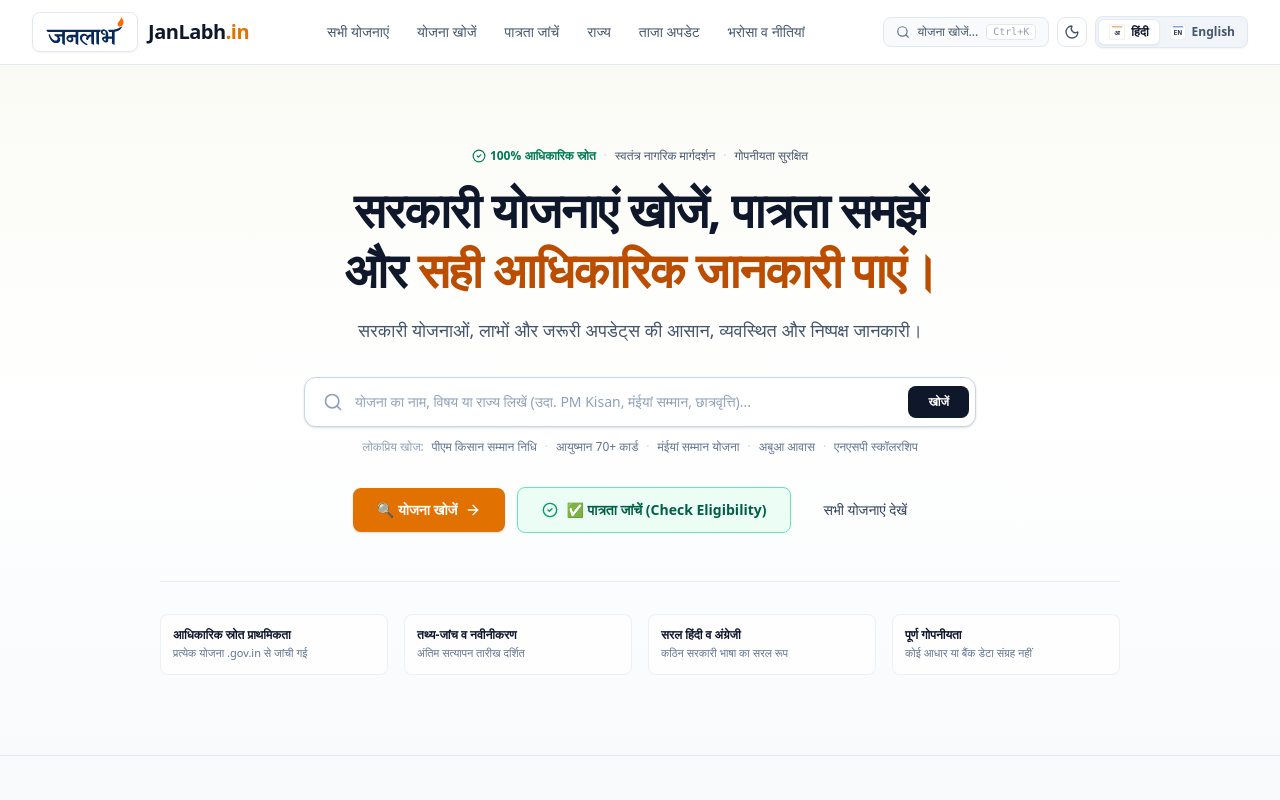
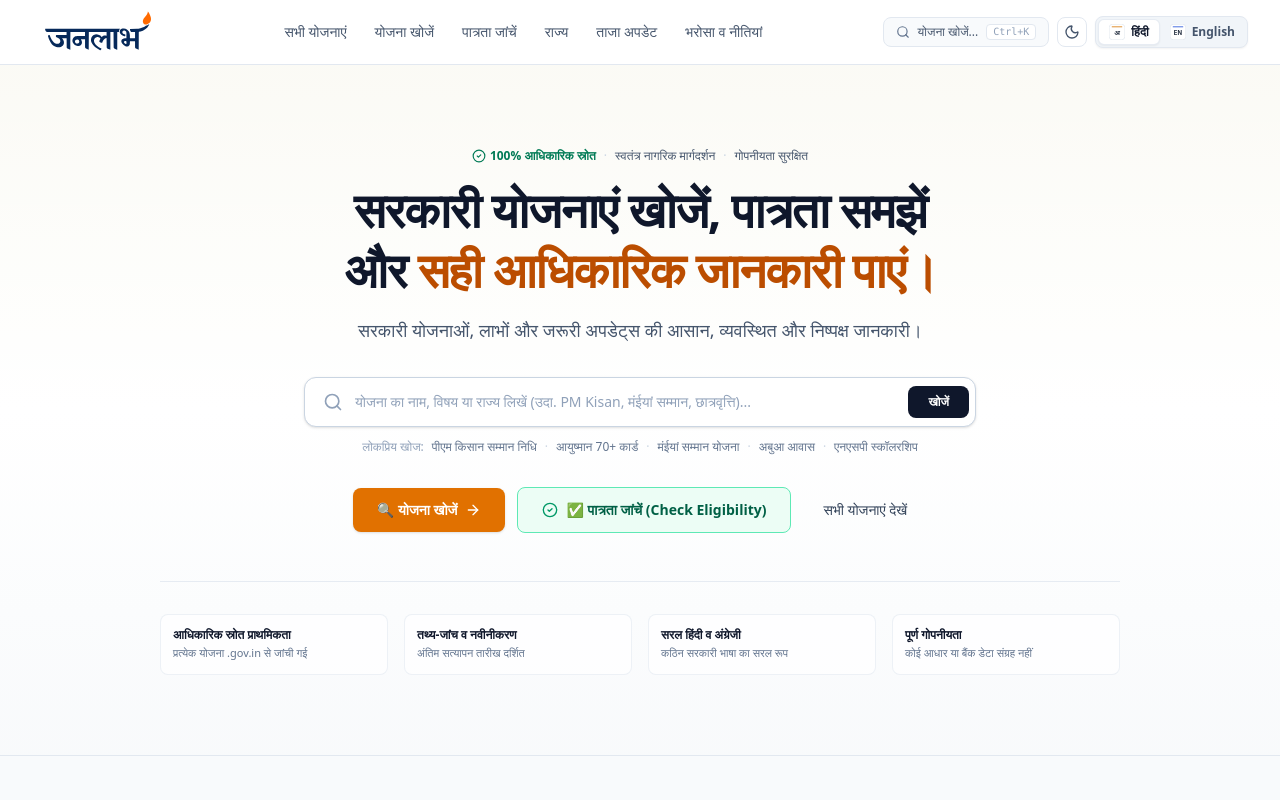
Before and after one commit to sanketnaman/janlabh, a Next.js app: page / in a window 1280 px wide. Shown: the top 800 px of the page. Built offline with nearby package versions, Linux system fonts and the light colour scheme.

Commit message:
fix(ui): remove English text from logo and make SVG logo background transparent

```diff
--- a/components/Footer.tsx
+++ b/components/Footer.tsx
@@ -40,17 +40,12 @@ export default function Footer({ lang, onOpenLegal, onSelectNav }: FooterProps)
 
           {/* Column 1: Mission & Identity */}
           <div className="space-y-4">
-            <div className="flex items-center gap-2.5">
-              <div className="flex h-10 items-center justify-center rounded-lg bg-white p-1 border border-slate-700 shadow-sm">
-                <img
-                  src="/icons/janlabh-logo.svg"
-                  alt="JanLabh Logo"
-                  className="h-8 w-auto object-contain"
-                />
-              </div>
-              <span className="text-xl font-bold tracking-tight text-white">
-                JanLabh<span className="text-amber-400">.in</span>
-              </span>
+            <div className="flex items-center">
+              <img
+                src="/icons/janlabh-logo-dark.svg"
+                alt="जनलाभ"
+                className="h-10 w-auto object-contain"
+              />
             </div>
             <p className="text-xs leading-relaxed text-slate-400">
               {lang === 'hi'
--- a/components/Header.tsx
+++ b/components/Header.tsx
@@ -44,21 +44,17 @@ export default function Header({
       {/* Top Bar Contract: Zone 1, Zone 2, Zone 3 */}
       <div className="mx-auto flex h-16 max-w-7xl items-center justify-between gap-8 px-4 sm:px-6 lg:px-8">
 
-        {/* Zone 1: Single text element wordmark */}
+        {/* Zone 1: Pure Brand Logo (Transparent SVG, No English text) */}
         <button
           onClick={() => handleNavClick('home')}
-          className="flex items-center gap-2.5 text-left text-slate-900 dark:text-white focus:outline-none focus-visible:ring-2 focus-visible:ring-amber-500 whitespace-nowrap shrink-0 group"
+          className="flex items-center text-left focus:outline-none focus-visible:ring-2 focus-visible:ring-amber-500 whitespace-nowrap shrink-0 group py-1"
+          aria-label="JanLabh Home"
         >
-          <div className="flex h-10 items-center justify-center rounded-lg bg-white p-1 border border-slate-200 dark:border-slate-700 shadow-xs transition-transform group-hover:scale-105">
-            <img
-              src="/icons/janlabh-logo.svg"
-              alt="JanLabh Logo"
-              className="h-8 w-auto object-contain"
-            />
-          </div>
-          <span className="text-xl font-bold tracking-tight text-slate-900 dark:text-white">
-            JanLabh<span className="text-amber-600 dark:text-amber-400">.in</span>
-          </span>
+          <img
+            src={isDark ? "/icons/janlabh-logo-dark.svg" : "/icons/janlabh-logo.svg"}
+            alt="जनलाभ"
+            className="h-10 sm:h-11 w-auto object-contain transition-transform group-hover:scale-105"
+          />
         </button>
 
         {/* Zone 2: 4–5 clean single-line text navigation links */}
```
Also changed, not shown: public/icons/janlabh-logo-dark.svg (added), public/icons/janlabh-logo.svg.
